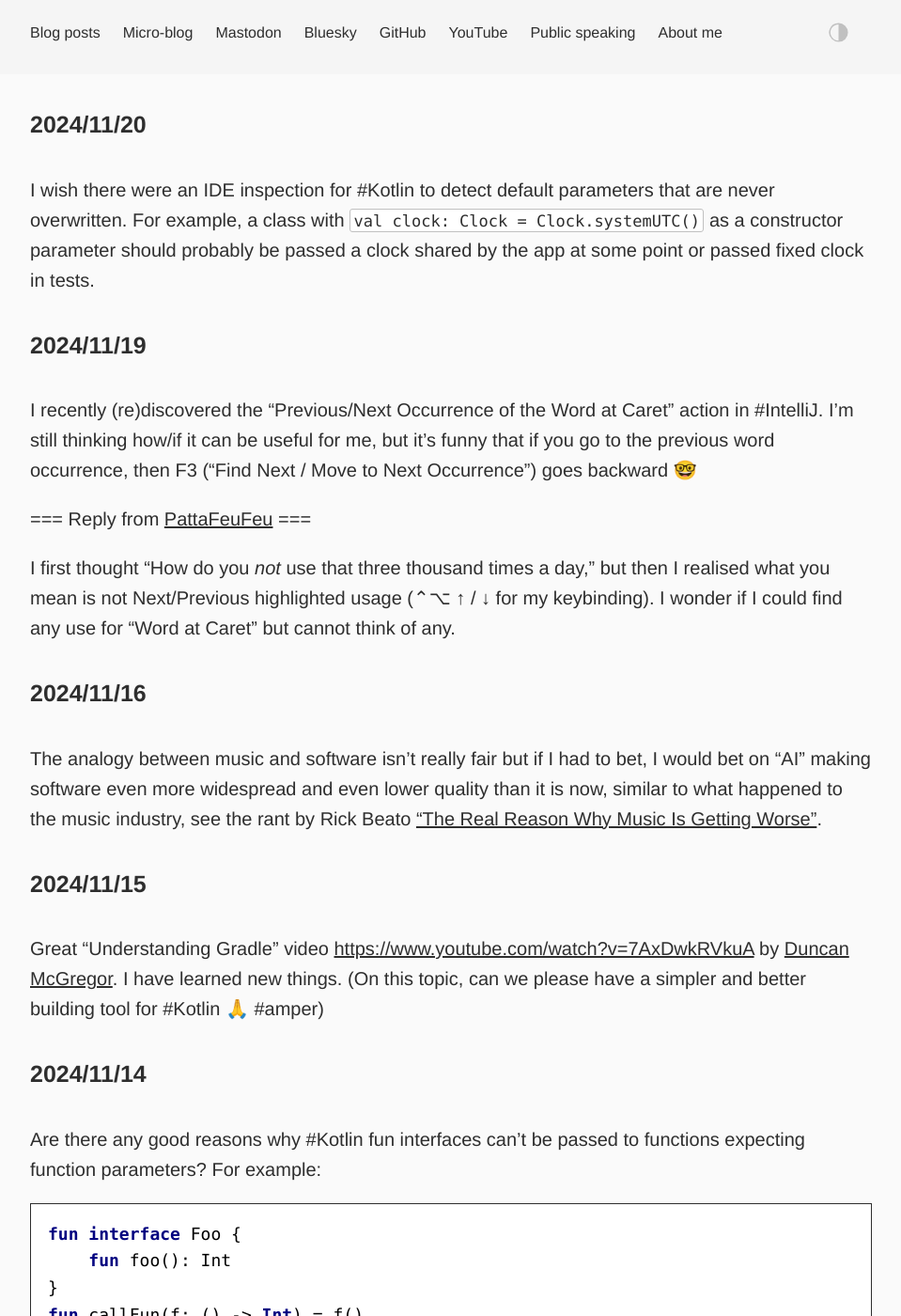
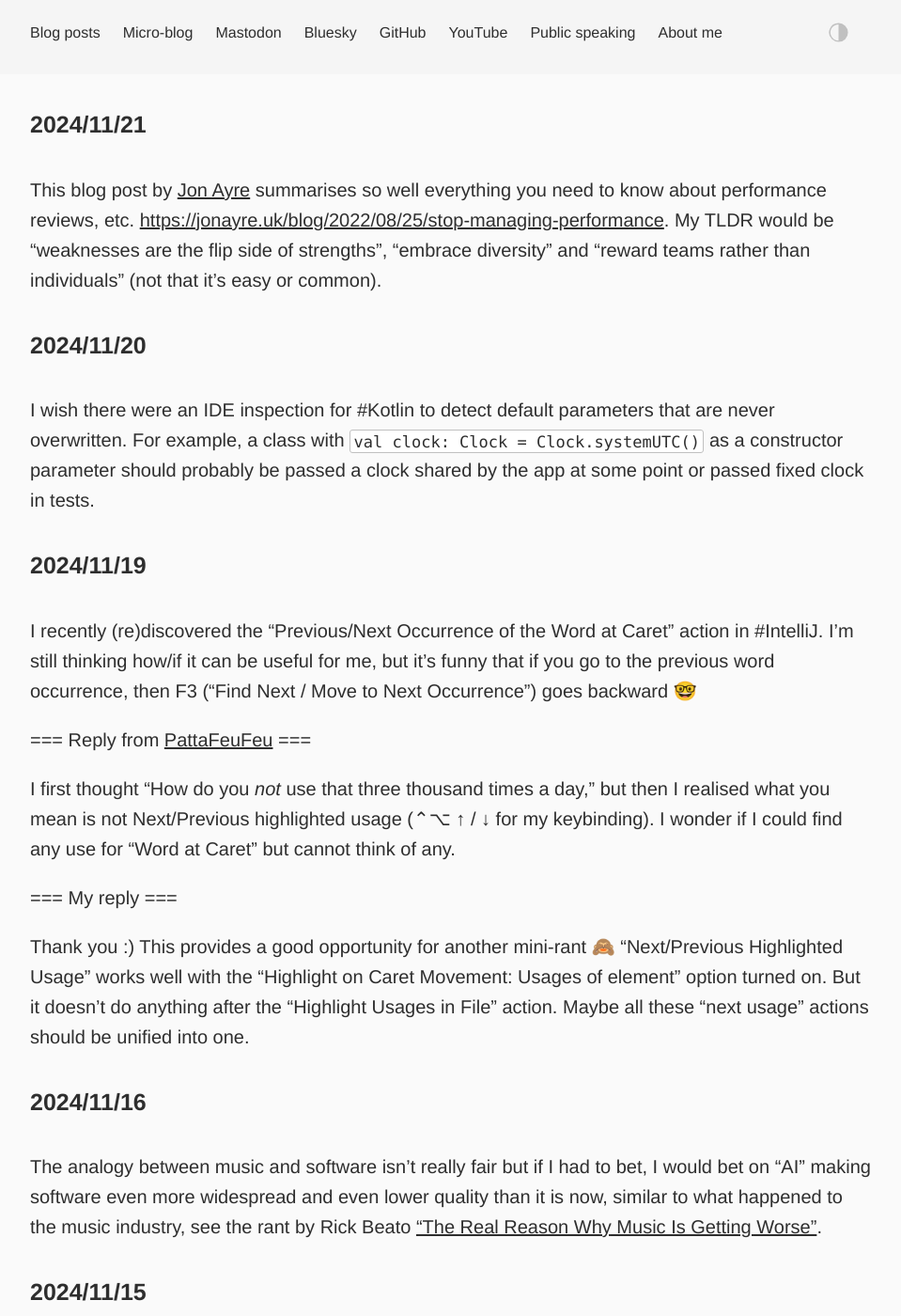
Before and after one commit to dkandalov/dkandalov.github.io, a Jekyll site: the page built from micro-blog.md, in a window 1280 px wide and 1400 px high. Shown: the whole window at 94% size, without its empty margins (160-1119 px from the left). Built offline with Jekyll 4.4.1, drawn with Linux system fonts in a browser that asks for light colours.

Commit message:
updated micro-blog

```diff
--- a/micro-blog.md
+++ b/micro-blog.md
@@ -3,6 +3,9 @@ layout: post
 permalink: /micro-blog/
 ---
 
+#### 2024/11/21
+This blog post by [Jon Ayre](https://bsky.app/profile/jonayre.uk) summarises so well everything you need to know about performance reviews, etc. <https://jonayre.uk/blog/2022/08/25/stop-managing-performance>. My TLDR would be "weaknesses are the flip side of strengths", "embrace diversity" and "reward teams rather than individuals" (not that it's easy or common).
+
 #### 2024/11/20
 I wish there were an IDE inspection for #Kotlin to detect default parameters that are never overwritten. For example, a class with `val clock: Clock = Clock.systemUTC()` as a constructor parameter should probably be passed a clock shared by the app at some point or passed fixed clock in tests.
 
@@ -13,6 +16,10 @@ I recently (re)discovered the "Previous/Next Occurrence of the Word at Caret" ac
 
 I first thought "How do you _not_ use that three thousand times a day," but then I realised what you mean is not Next/Previous highlighted usage (⌃⌥ ↑ / ↓ for my keybinding).
 I wonder if I could find any use for "Word at Caret" but cannot think of any.
+
+=== My reply ===
+
+Thank you :) This provides a good opportunity for another mini-rant 🙈 "Next/Previous Highlighted Usage" works well with the "Highlight on Caret Movement: Usages of element" option turned on. But it doesn't do anything after the "Highlight Usages in File" action. Maybe all these "next usage" actions should be unified into one.
 
 #### 2024/11/16
 The analogy between music and software isn't really fair but if I had to bet, I would bet on "AI" making software even more widespread and even lower quality than it is now, similar to what happened to the music industry, see the rant by Rick Beato ["The Real Reason Why Music Is Getting Worse"](https://www.youtube.com/watch?v=1bZ0OSEViyo).
```
